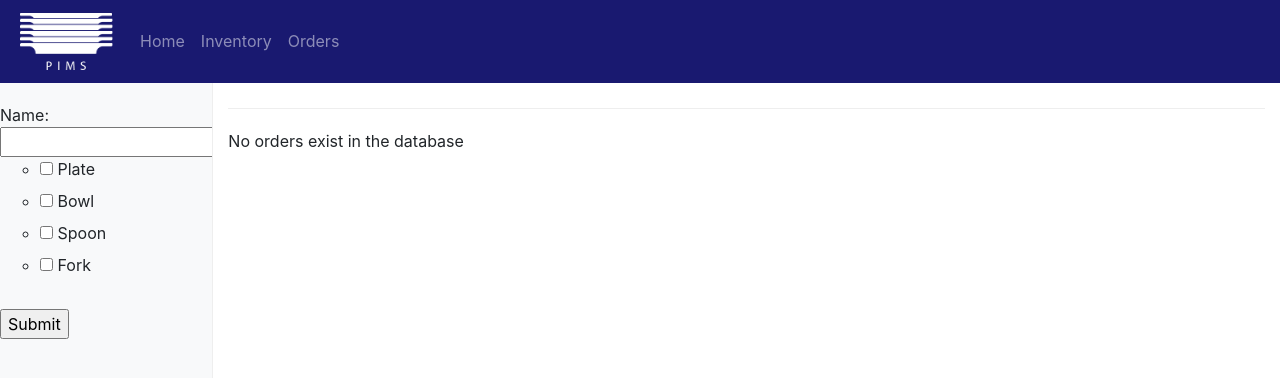
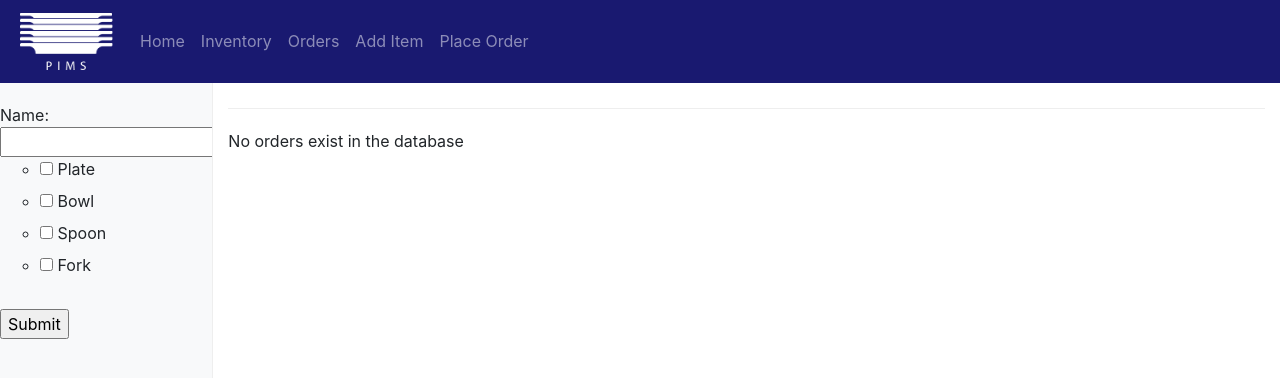
Before and after one commit to AidonLebar/Plate-Inventory-Management-System, a Django app: page /orders/ in a window 1280 px wide. Shown: the top 378 px of the page. Run offline with Django 3.2, Linux system fonts and the light colour scheme; data that the repository does not hold is empty; some libraries are stand-ins or nearby versions.

Commit message:
added header options, which dont do anything yet

```diff
--- a/inventory/templates/inventory/base.html
+++ b/inventory/templates/inventory/base.html
@@ -29,6 +29,12 @@
             </li>
             <li class="navbar-item">
                 <a class="nav-link" href="/orders/">Orders <span class="sr-only">(current)</span></a>
+            </li>
+            <li class="navbar-item">
+                <a class="nav-link" href="/">Add Item <span class="sr-only">(current)</span></a>
+            </li>
+            <li class="navbar-item">
+                <a class="nav-link" href="/">Place Order <span class="sr-only">(current)</span></a>
             </li>
           </ul>
         </div>
--- a/inventory/templates/inventory/orderIndex.html
+++ b/inventory/templates/inventory/orderIndex.html
@@ -2,11 +2,29 @@
 {% block content %}
 
 {% if order_list %}
-    <ul>
-        {% for order in order_list %}
-            <li><a href="/order/{{ order.id }}/">{{ order.borrower_name }}</a></li>
-        {% endfor %}
-    </ul>
+<table class="table table-bordered">
+  <thead>
+    <tr>
+      <th>Item</th>
+      <th>Total Stock</th>
+      <th>Current Stock</th>
+    </tr>
+  </thead>
+  <tbody>
+      {% if inventory_item_list %}
+            {% for item in inventory_item_list %}
+            <tr>
+                <td><a href="/inventoryItem/{{ item.id }}/">{{ item.item_name }}</td>
+                <td>{{ item.total_stock }}</td>
+                <td>{{ item.currentStock }}</td>
+            </tr>
+            {% endfor %}
+      {% else %}
+          <p>No items exist in database</p>
+      {% endif %}
+  </tbody>
+</table>
+
 {% else %}
     <p>No orders exist in the database</p>
 {% endif %}
```
